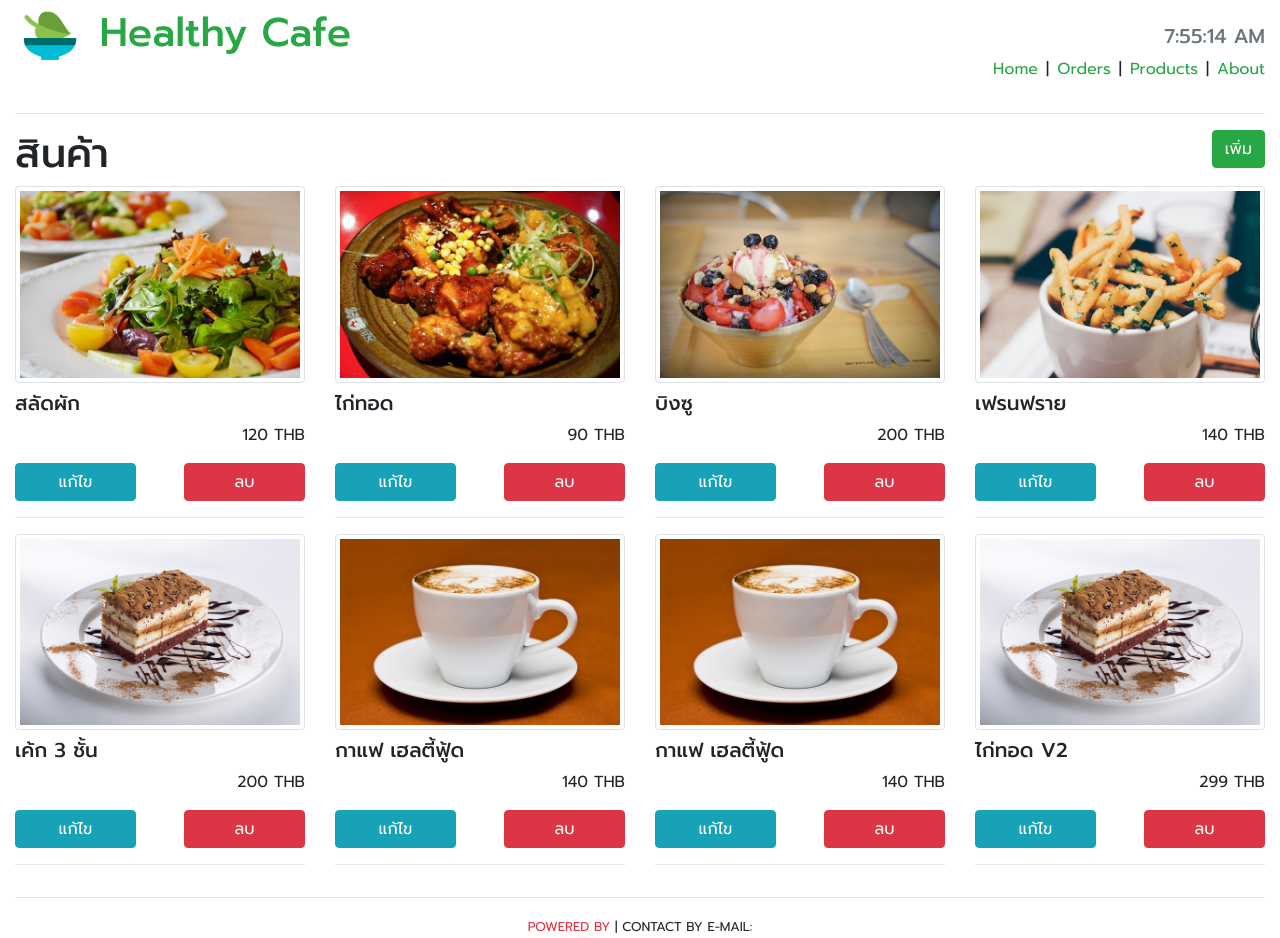
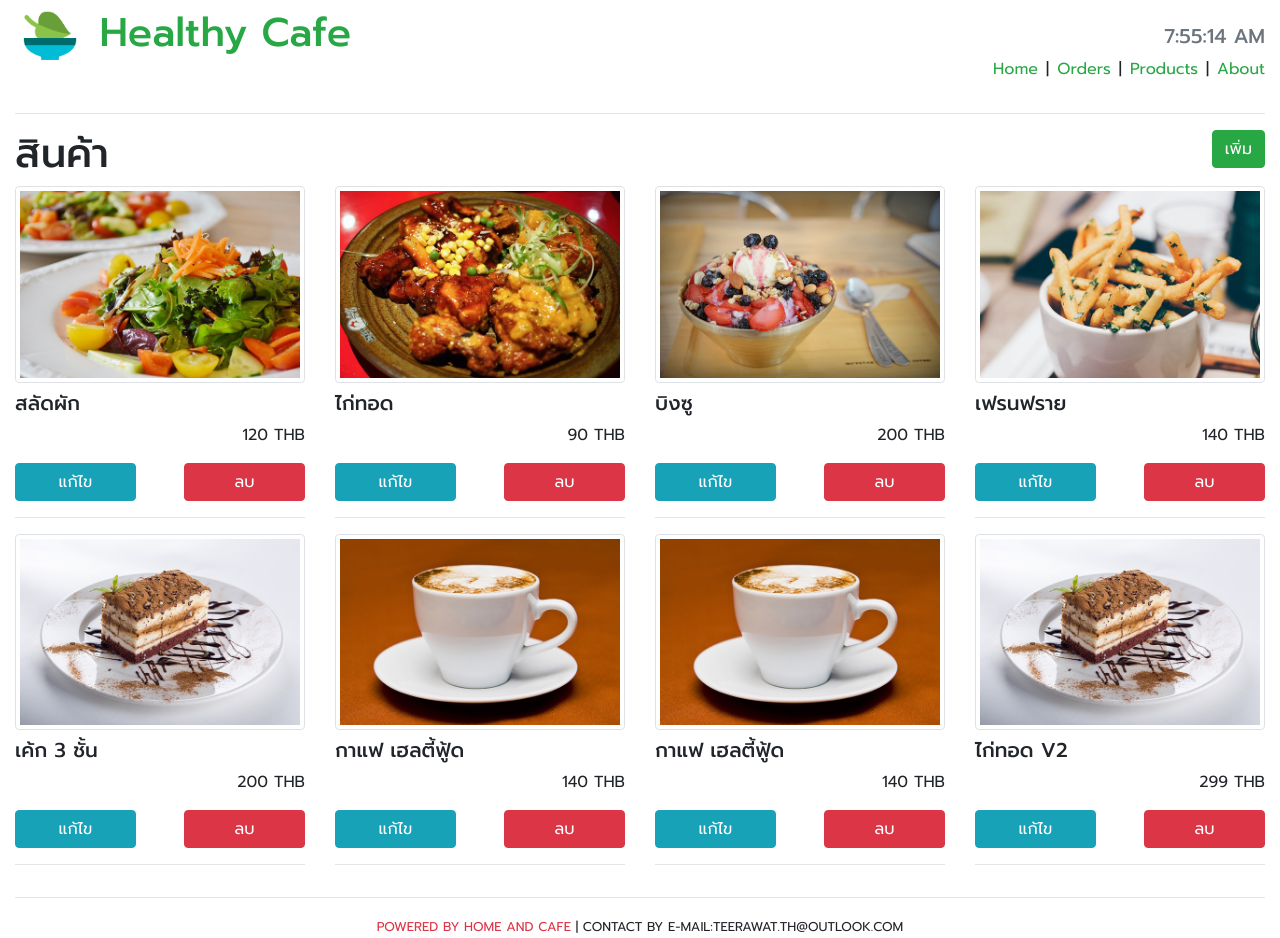
Before and after one commit to neunggth/foodweb, a React (Create React App) app in the folder client/: page /products in a window 1280 px wide. Built offline with nearby package versions, Linux system fonts and the light colour scheme; data requests are answered from the project's data file.

Commit message:
add middle

```diff
--- a/client/src/containers/order/Order.js
+++ b/client/src/containers/order/Order.js
@@ -53,7 +53,7 @@ class Order extends Component {
                     {this.showOrders()}
                     </div>
                 </div>
-				<Footer />
+				<Footer company="Home and Cafe" email="teerawat.th@outlook.com" />
 			</div>
 		);
 	}
--- a/client/src/containers/product/Product.js
+++ b/client/src/containers/product/Product.js
@@ -45,7 +45,7 @@ class Product extends Component {
 						onDelProduct={this.delProduct}
 					/>}
 				</div>
-				<Footer />
+				<Footer company="Home and Cafe" email="teerawat.th@outlook.com" />
 			</div>
 		);
 	}
```
Also changed, not shown: client/src/App.js (line endings or trailing spaces), client/src/components/middle.js (added).
